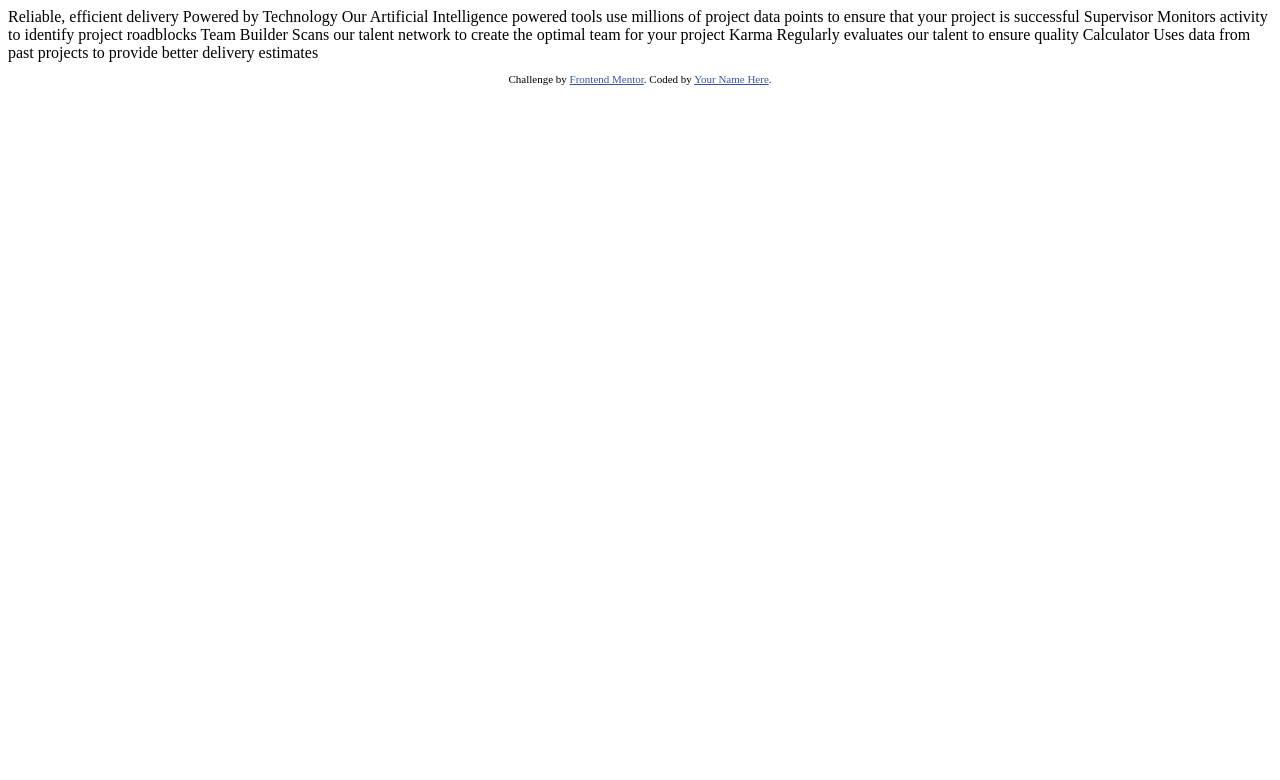
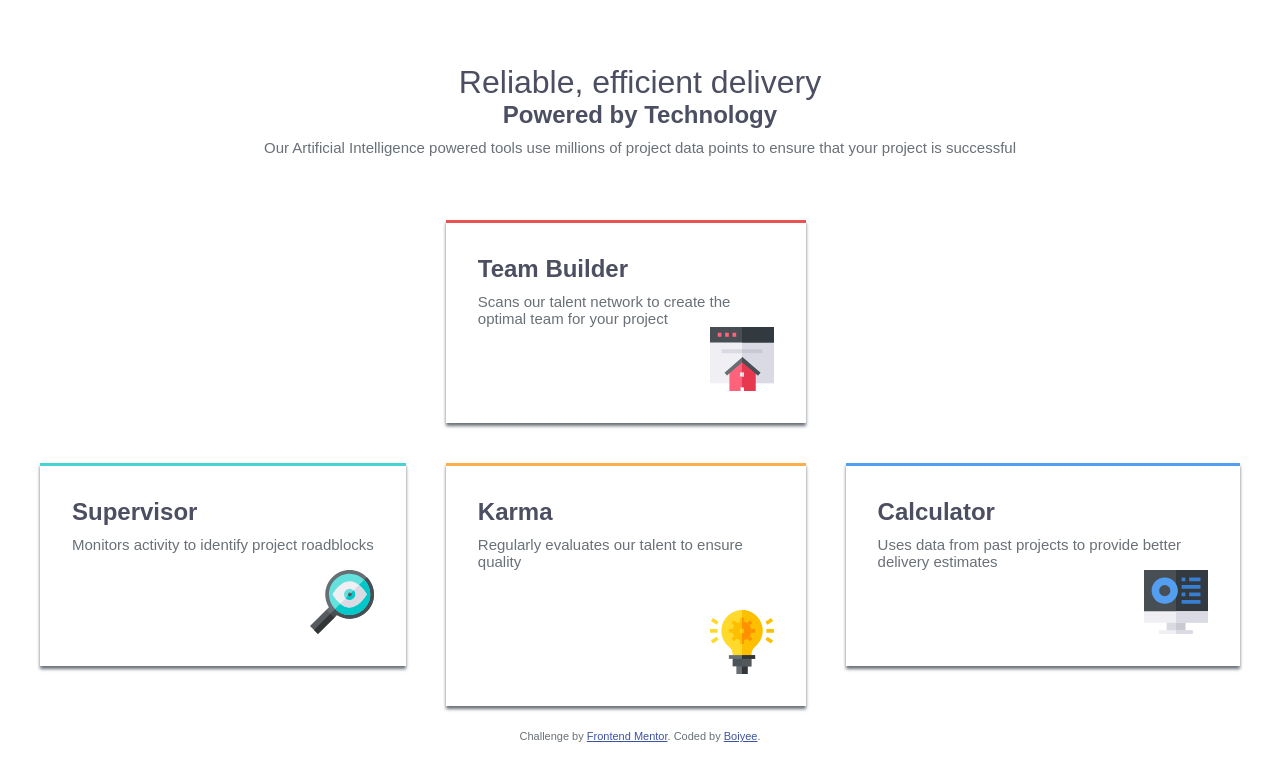
Before and after one commit to Boiyee/Four-Card-Feature, a plain HTML site: page index.html in a window 1280 px wide. Drawn offline with Linux system fonts and the light colour scheme.

Commit message:
check this out

```diff
--- a/index.html
+++ b/index.html
@@ -8,37 +8,42 @@
 
   <title>Frontend Mentor | Four card feature section</title>
 
-  <!-- Feel free to remove these styles or customise in your own stylesheet 👍 -->
-  <style>
-    .attribution { font-size: 11px; text-align: center; }
-    .attribution a { color: hsl(228, 45%, 44%); }
-  </style>
+  <link rel="stylesheet" href="./styles.css">
 </head>
 <body>
-
-  Reliable, efficient delivery
-  Powered by Technology
-
-  Our Artificial Intelligence powered tools use millions of project data points
-  to ensure that your project is successful
-
-  Supervisor
-  Monitors activity to identify project roadblocks
-
-  Team Builder
-  Scans our talent network to create the optimal team for your project
-
-  Karma
-  Regularly evaluates our talent to ensure quality
-
-  Calculator
-  Uses data from past projects to provide better delivery estimates
-
+  <div class="heading">
+    <h1>Reliable, efficient delivery</h1>
+    <h2>Powered by Technology</h2>
+    <p>Our Artificial Intelligence powered tools use millions of project data points
+    to ensure that your project is successful</p>
+  </div>
+  <div class="grid-container">
+    <div class="supervisor grid-items">
+      <h2>Supervisor</h2>
+      <p>Monitors activity to identify project roadblocks</p>
+      <img src="./images/icon-supervisor.svg" alt="supervisor icon">
+    </div>
+    <div class="team-builder grid-items">
+      <h2>Team Builder</h2>
+      <p>Scans our talent network to create the optimal team for your project</p>
+      <img src="./images/icon-team-builder.svg" alt="team-builder icon">
+    </div>
+    <div class="karma grid-items">
+      <h2>Karma</h2>
+      <p>Regularly evaluates our talent to ensure  quality</p>
+      <img src="./images/icon-karma.svg" alt="karma icon">
+    </div>
+    <div class="calculator grid-items">
+      <h2>Calculator</h2>
+      <p>Uses data from past projects to provide better delivery estimates</p>
+      <img src="./images/icon-calculator.svg" alt="calculator icon">
+    </div>
+  </div>
 
   <footer>
     <p class="attribution">
       Challenge by <a href="https://www.frontendmentor.io?ref=challenge" target="_blank">Frontend Mentor</a>.
-      Coded by <a href="#">Your Name Here</a>.
+      Coded by <a href="https://github.com/Boiyee">Boiyee</a>.
     </p>
   </footer>
 </body>
--- /dev/null
+++ b/styles.css
@@ -0,0 +1,107 @@
+
+* {
+    margin: 0;
+    padding: 0;
+    box-sizing: border-box;
+}
+
+:root {
+    --red: hsl(0, 78%, 62%);
+    --cyan: hsl(180, 62%, 55%);
+    --orange: hsl(34, 97%, 64%);
+    --blue: hsl(212, 86%, 64%);
+    --grey500: hsl(234, 12%, 34%);
+    --grey400: hsl(212, 6%, 44%);
+    --white: hsl(0, 0%, 100%);
+    --font-size: 15px;
+    --font-weight-bold: 600;
+    --font-weight-normal: 400;
+    --font-weight-light: 200;
+    --font-family: 'Poppins', sans-serif;
+}
+
+body {
+    font-family: var(--font-family);
+    padding: 2rem;
+}
+
+h1 {
+    font-size: 2rem;
+    font-weight: var(--font-weight-light);
+    color: var(--grey500);
+}
+
+h2 {
+    color: var(--grey500);
+    font-size: 1.5rem;
+    font-weight: var(--font-weight-bold);
+    margin-bottom: 10px;
+}
+
+p {
+    font-size: var(--font-size);
+    font-weight: var(--font-weight-normal);
+    color: var(--grey400);
+}
+
+.heading {
+    text-align: center;
+    padding: 2rem;
+    margin-bottom: 2rem;
+}
+
+.grid-container{
+    display: grid;
+    grid-template-columns: auto auto auto;
+    grid-template-rows: auto auto;
+    gap: 2.5rem;
+    max-inline-size: 1200px;
+    margin-inline: auto;
+    /*grid-template-areas: ;*/
+}
+
+.grid-items {
+    text-align: left;
+    display: flex;
+    flex-direction: column;
+    padding: 2rem;
+    box-shadow: 0 0.2rem 0.2rem var(--grey400);
+}
+
+.grid-items img {
+    align-self: flex-end;
+    margin-top: auto;
+}
+
+.supervisor {
+    border-top: 0.2em solid var(--cyan);
+    grid-column: 1 / 2;
+    grid-row: 2 / 3;
+}
+
+.team-builder {
+    border-top: 0.2rem solid var(--red);
+    grid-column: 2 / 3;
+    grid-row: 1 / 2;
+}
+
+.karma {
+    border-top: 0.2rem solid var(--orange);
+    grid-column: 2 / 3;
+    grid-row: 2 / 4;
+}
+
+.calculator {
+    border-top: 0.2rem solid var(--blue);
+    grid-column: 3 / 4;
+    grid-row: 2 / 3;
+}
+
+.attribution {
+    font-size: 11px;
+    text-align: center;
+    margin-top: 1.5rem;
+}
+.attribution a {
+    color: hsl(228, 45%, 44%);
+}
```
Also changed, not shown: 1 other file.
